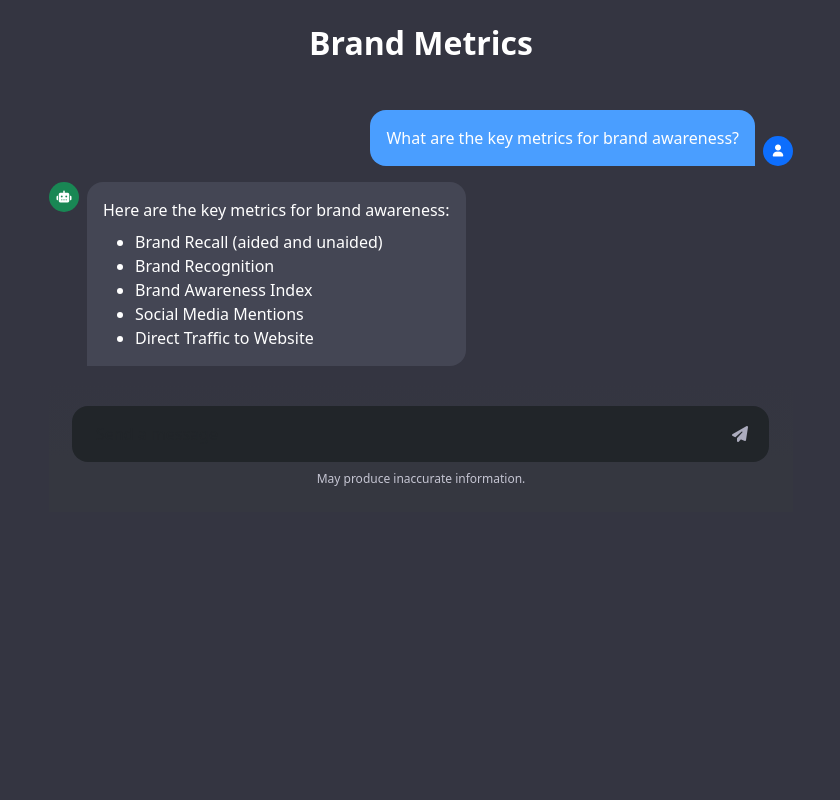
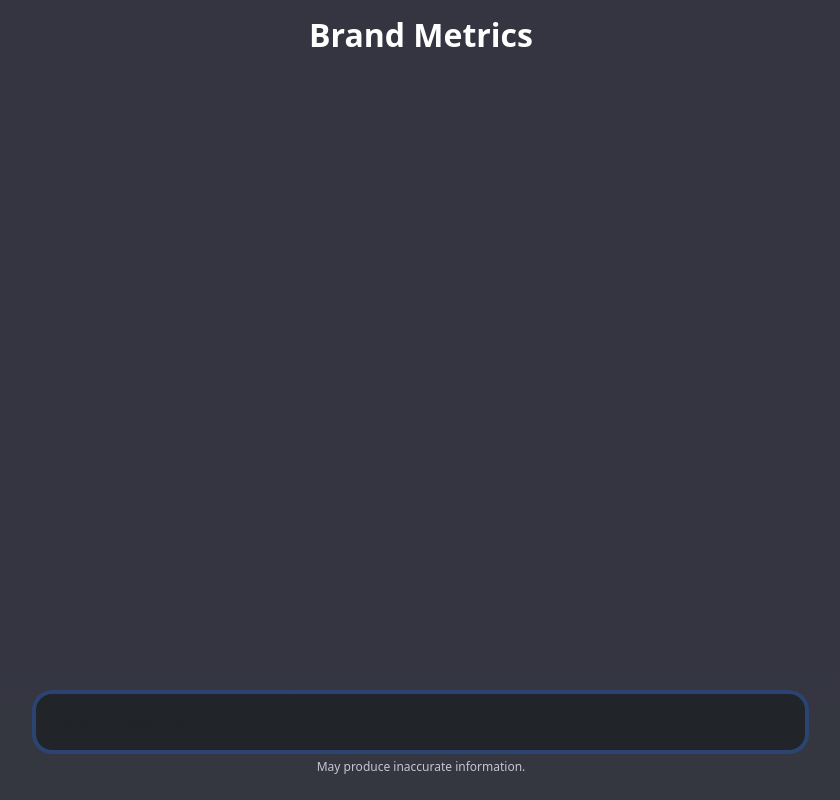
Before and after one commit to FlareXes/brandmetrics, a Django app: page /chat/ in a window 1280 px wide. Shown: the whole page, without its empty margins (219-1059 px from the left). Run offline with Django 5.2, Linux system fonts and the light colour scheme; a user stored in the database is signed in; some libraries are stand-ins or nearby versions.

Commit message:
refactor: chat ui

```diff
--- a/brandmetrics/chat/views.py
+++ b/brandmetrics/chat/views.py
@@ -4,6 +4,8 @@
 from django.shortcuts import redirect
 from .models import Employee
 from django.contrib.auth.decorators import login_required
+
+DATA = []
 
 
 @login_required
@@ -39,4 +41,10 @@
 
 @login_required
 def chatView(request):
-    return render(request, 'chat.html')
+    if request.method == "POST":
+        message = request.POST["message"]
+        DATA.append({"role": "user", "content": message})
+        # Temp Response
+        DATA.append({"role": "assistant", "content": f"Hello! {message}"})
+
+    return render(request, 'chat.html', {"messages": DATA})
--- a/brandmetrics/templates/chat.html
+++ b/brandmetrics/templates/chat.html
@@ -7,66 +7,103 @@
     <title>Brand Metrics</title>
     <link href="https://cdnjs.cloudflare.com/ajax/libs/bootstrap/5.3.2/css/bootstrap.min.css" rel="stylesheet">
     <link href="https://cdnjs.cloudflare.com/ajax/libs/font-awesome/6.4.0/css/all.min.css" rel="stylesheet">
+    <style>
+        html,
+        body {
+            height: 100%;
+            margin: 0;
+            background-color: #343541;
+        }
+
+        .chat-wrapper {
+            display: flex;
+            flex-direction: column;
+            height: 100%;
+        }
+
+        .chat-container {
+            flex: 1;
+            overflow-y: auto;
+            padding: 1rem;
+            /* Hide scrollbar for Chrome, Safari, Edge */
+            scrollbar-width: none;
+            /* Firefox */
+            -ms-overflow-style: none;
+            /* IE 10+ */
+        }
+
+        .chat-container::-webkit-scrollbar {
+            display: none;
+            /* Chrome, Safari, Edge */
+        }
+    </style>
+
+    <script>
+        window.addEventListener('load', function () {
+            const input = document.getElementById('messageInput');
+            if (input) {
+                input.focus();
+            }
+        });
+    </script>
+
 </head>
 
-<body style="background-color: #343541;">
-    <div class="d-flex min-vh-100">
-        <!-- Main Content -->
-        <main class="flex-grow-1 d-flex flex-column position-relative">
-            <!-- Welcome Screen -->
-            <div class="flex-grow-1 overflow-y-auto px-2 py-4">
-                <div class="container" style="max-width: 48rem;">
-                    <!-- Examples Section -->
-                    <h1 class="text-white text-center mb-5 fw-semibold" style="font-size: 2rem;">Brand Metrics</h1>
+<body>
+    <div class="chat-wrapper">
 
-                    <!-- Chat Conversation -->
+        <!-- Page Title -->
+        <div class="text-center py-3">
+            <h1 class="text-white fw-semibold" style="font-size: 2rem;">Brand Metrics</h1>
+        </div>
+
+        <!-- Chat Messages -->
         <div class="chat-container" style="max-width: 48rem; margin: 0 auto;">
-                        <!-- User Message - Right Aligned -->
+            {% for message in messages %}
+            {% if message.role == "user" %}
             <div class="d-flex justify-content-end mb-3">
-                            <div class="user-message p-3" style="max-width: 80%; background-color: #4a9eff; border-radius: 1rem 1rem 0 1rem;">
+                <div class="user-message p-3"
+                    style="max-width: 80%; background-color: #4a9eff; border-radius: 1rem 1rem 0 1rem;">
                     <div class="text-white">
-                                    <p class="mb-0">What are the key metrics for brand awareness?</p>
+                        <p class="mb-0">{{ message.content }}</p>
                     </div>
                 </div>
                 <div class="flex-shrink-0 ms-2 d-flex align-items-end">
-                                <div class="rounded-circle bg-primary d-flex align-items-center justify-content-center" style="width: 30px; height: 30px;">
+                    <div class="rounded-circle bg-primary d-flex align-items-center justify-content-center"
+                        style="width: 30px; height: 30px;">
                         <i class="fas fa-user text-white" style="font-size: 0.75rem;"></i>
                     </div>
                 </div>
             </div>
+            {% endif %}
 
-                        <!-- Assistant Message - Left Aligned -->
+            {% if message.role == "assistant" %}
             <div class="d-flex justify-content-start mb-3">
                 <div class="flex-shrink-0 me-2">
-                                <div class="rounded-circle bg-success d-flex align-items-center justify-content-center" style="width: 30px; height: 30px;">
+                    <div class="rounded-circle bg-success d-flex align-items-center justify-content-center"
+                        style="width: 30px; height: 30px;">
                         <i class="fas fa-robot text-white" style="font-size: 0.75rem;"></i>
                     </div>
                 </div>
-                            <div class="assistant-message p-3" style="max-width: 80%; background-color: #444654; border-radius: 1rem 1rem 1rem 0;">
+                <div class="assistant-message p-3"
+                    style="max-width: 80%; background-color: #444654; border-radius: 1rem 1rem 1rem 0;">
                     <div class="text-white">
-                                    <p class="mb-2">Here are the key metrics for brand awareness:</p>
-                                    <ul class="mb-0">
-                                        <li>Brand Recall (aided and unaided)</li>
-                                        <li>Brand Recognition</li>
-                                        <li>Brand Awareness Index</li>
-                                        <li>Social Media Mentions</li>
-                                        <li>Direct Traffic to Website</li>
-                                    </ul>
+                        {{ message.content }}
                     </div>
                 </div>
             </div>
+            {% endif %}
+            {% endfor %}
         </div>
 
-
+        <!-- Input Area -->
         <div class="p-4 position-relative"
             style="background: linear-gradient(180deg, rgba(53,55,64,0), #353740 58.85%);">
             <div class="mx-auto position-relative" style="max-width: 48rem;">
-                            <div class="input-group">
-                                <form method="post" class="input-group" id="chatForm">
+                <form method="post" action="{% url 'chat' %}" class="input-group" id="chatForm">
                     {% csrf_token %}
                     <textarea name="message" id="messageInput"
-                                        class="form-control px-4 py-3 bg-dark text-white border-0"
-                                        rows="1"
+                        class="form-control px-4 py-3 bg-dark text-white border-0" rows="1"
                         style="resize: none; border-radius: 1rem; font-size: 1rem;"
                         placeholder="Send a message"></textarea>
 
@@ -75,26 +112,39 @@
                         <i class="fas fa-paper-plane"></i>
                     </button>
                 </form>
-
-                                <!-- Enter key to submit && Shift + Enter to add newline -->
-                                <script>
-                                document.getElementById('messageInput').addEventListener('keydown', function (e) {
-                                    if (e.key === 'Enter' && !e.shiftKey) {
-                                        e.preventDefault(); // stop adding newline
-                                        document.getElementById('chatForm').submit(); // submit form
-                                    }
-                                });
-                                </script>
-                            </div>
                 <div class="text-center mt-2" style="font-size: 0.75rem; color: #C5C5D2;">
                     May produce inaccurate information.
                 </div>
             </div>
         </div>
     </div>
-            </div>
-        </main>
-    </div>
+
+    <!-- Scripts -->
+    <script>
+        // Enter to submit, Shift+Enter for newline
+        document.getElementById('messageInput').addEventListener('keydown', function (e) {
+            if (e.key === 'Enter' && !e.shiftKey) {
+                e.preventDefault();
+                document.getElementById('chatForm').submit();
+            }
+        });
+
+        // Always scroll to bottom
+        function scrollToBottom() {
+            const chatContainer = document.querySelector('.chat-container');
+            if (chatContainer) {
+                chatContainer.scrollTop = chatContainer.scrollHeight;
+            }
+        }
+
+        window.addEventListener('load', () => {
+            requestAnimationFrame(scrollToBottom);
+        });
+
+        document.getElementById('chatForm').addEventListener('submit', () => {
+            setTimeout(scrollToBottom, 50);
+        });
+    </script>
 
 </body>
 
```
Also changed, not shown: brandmetrics/loaddata.py (deleted, +0 -48 lines), brandmetrics/chat/migrations/0003_alter_employee_email_order_payout.py (added), brandmetrics/db.sqlite3. Lines whose indentation alone changed are shown as unchanged.
